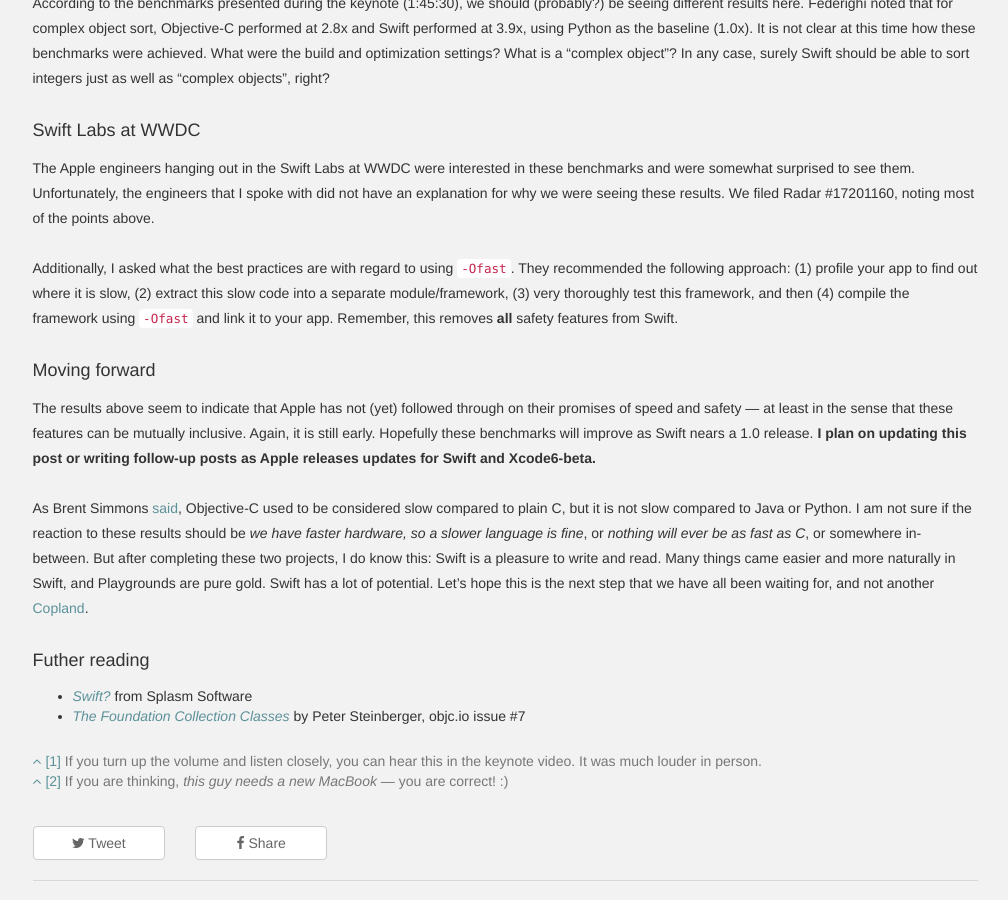
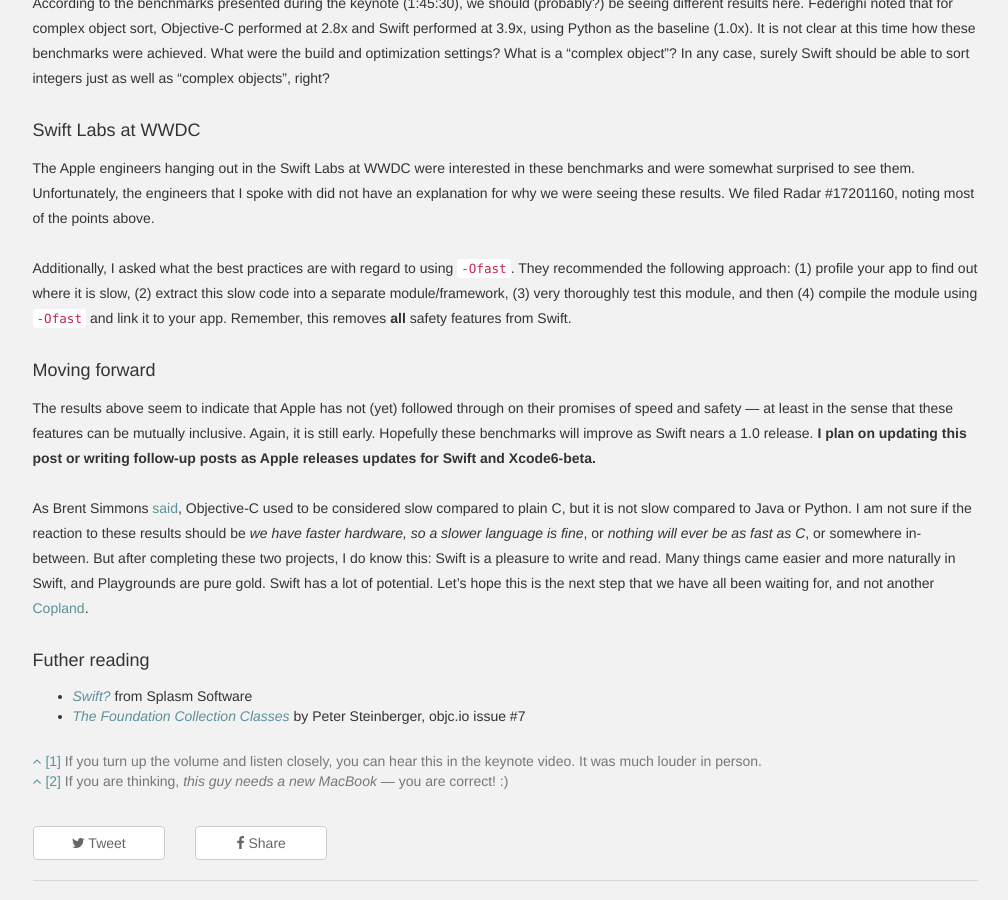
Before and after one commit to jessesquires/jessesquires.com, a Jekyll site: the page built from _posts/2014-06-25-apples-to-apples.md, in a window 1280 px wide and 900 px high, scrolled down 3043 px. Shown: the whole window, without its empty margins (135-1143 px from the left). Built offline with Jekyll 4.4.1, drawn with Linux system fonts in a browser that asks for light colours; nearby versions of some CDN libraries; Markdown is read by kramdown in place of the engine named in the settings.

Commit message:
minor edits

```diff
--- a/_posts/2014-06-25-apples-to-apples.md
+++ b/_posts/2014-06-25-apples-to-apples.md
@@ -186,7 +186,7 @@
 
 The Apple engineers hanging out in the Swift Labs at WWDC were interested in these benchmarks and were somewhat surprised to see them. Unfortunately, the engineers that I spoke with did not have an explanation for why we were seeing these results. We filed Radar #17201160, noting most of the points above.
 
-Additionally, I asked what the best practices are with regard to using <code>-Ofast</code>. They recommended the following approach: (1) profile your app to find out where it is slow, (2) extract this slow code into a separate module/framework, (3) very thoroughly test this framework, and then (4) compile the framework using <code>-Ofast</code> and link it to your app. Remember, this removes <strong>all</strong> safety features from Swift.
+Additionally, I asked what the best practices are with regard to using <code>-Ofast</code>. They recommended the following approach: (1) profile your app to find out where it is slow, (2) extract this slow code into a separate module/framework, (3) very thoroughly test this module, and then (4) compile the module using <code>-Ofast</code> and link it to your app. Remember, this removes <strong>all</strong> safety features from Swift.
 
 #### Moving forward
 
```
